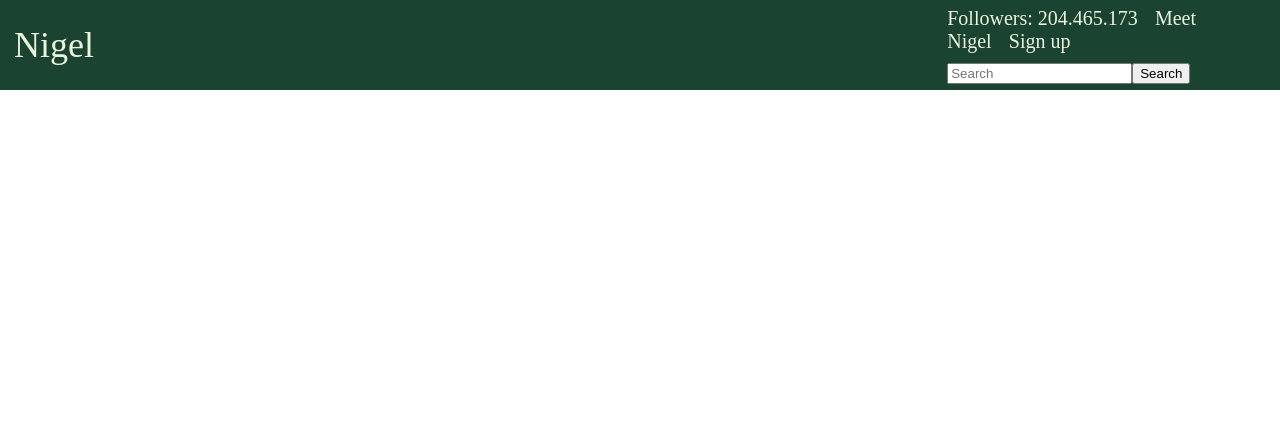
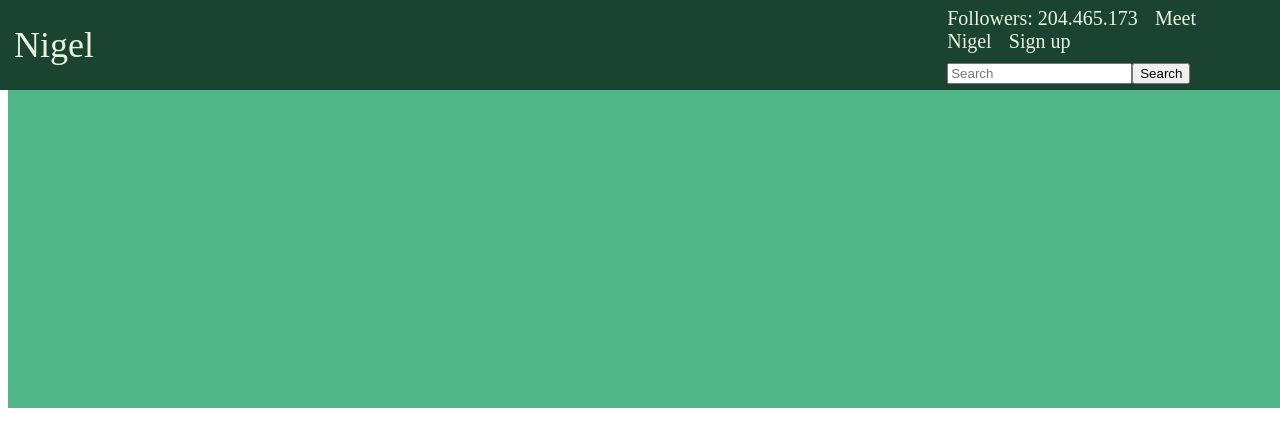
Before and after one commit to eni-kliszki/Nigel-Frontend-TypeScript, a React (Create React App) app: page / in a window 1280 px wide. Shown: the top 446 px of the page. Built offline with nearby package versions, Linux system fonts and the light colour scheme.

Commit message:
add styles to  Conveyor

```diff
--- a/src/components/Conveyor.tsx
+++ b/src/components/Conveyor.tsx
@@ -6,7 +6,7 @@ import { ConveyorContainer,
 //react
 import { useState } from "react";
 
-export const Conveyor = (props) => {
+export const Conveyor = (props : object) => {
     const [ visibleItem, setVisibleItem ] = useState<Object>();
 
     return(
--- a/src/components/MainPage.tsx
+++ b/src/components/MainPage.tsx
@@ -1,7 +1,10 @@
-
+//Components
+import { Conveyor } from "./Conveyor";
 
 export const MainPage = () => {
     return(
-        <div></div>
+        <div>
+            <Conveyor></Conveyor>
+        </div>
     );
 }
--- a/src/styled_components/ConveyorStyles.ts
+++ b/src/styled_components/ConveyorStyles.ts
@@ -1,6 +1,11 @@
 import styled from "styled-components";
 
 export const ConveyorContainer = styled.div`
+    position: absolute;
+    width: 100vw;
+    height: 50vh;
+    background-color: #52B788;
+;
 
 `
 
```
Also changed, not shown: 1 other file (tests, documents, lock files or other folders).
